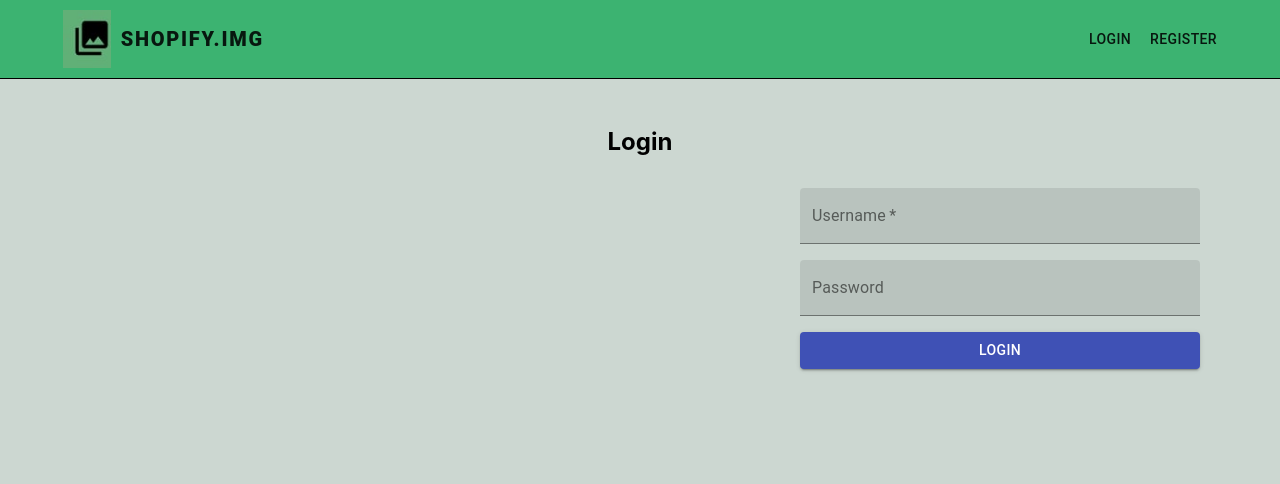
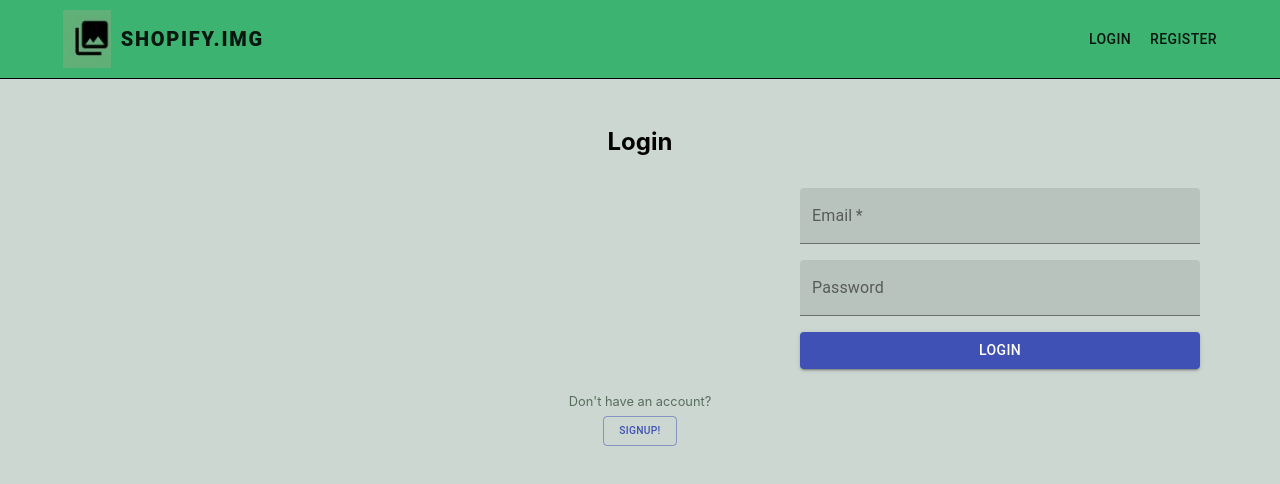
Before and after one commit to kutluduman/shopify-img, a React (Create React App) app in the folder client/: page /login in a window 1280 px wide. Shown: the top 484 px of the page. Built offline with nearby package versions, Linux system fonts and the light colour scheme.

Commit message:
Sign up button is added

```diff
--- a/client/src/components/User/Login.jsx
+++ b/client/src/components/User/Login.jsx
@@ -3,7 +3,7 @@ import Navbar from "../Home/Navbar";
 import styled from "styled-components";
 import Fade from "react-reveal/Fade";
 import { TextField } from "@material-ui/core";
-import { Button } from '@material-ui/core';
+import { Button } from "@material-ui/core";
 
 const PageContainer = styled.section`
   position: fixed;
@@ -35,10 +35,25 @@ const PageContainer = styled.section`
   form.form .MuiFormControl-root {
     margin-bottom: 1em;
   }
+
+  div.signup-instead-wrapper {
+    display: flex;
+    justify-content: center;
+    flex-direction: column;
+    text-align: center;
+    align-items: center;
+    font-size: 0.8em;
+    color: #576D5C;
+    margin-top: 1em;
+  }
+  div.signup-instead-wrapper button {
+    margin-top: -6px;
+    font-size: 0.8em;
+  }
 `;
 
 const Login = () => {
-  const [login, setLogin] = useState({
+  const [stateLogin, setStateLogin] = useState({
     username: "",
     password: "",
   });
@@ -54,10 +69,10 @@ const Login = () => {
           <TextField
             required={true}
             onChange={(event) =>
-              setLogin({ ...login, username: event.target.value })
+              setStateLogin({ ...stateLogin, username: event.target.value })
             }
-            label="Username"
-            value={login.username}
+            label="Email"
+            value={stateLogin.username}
             variant="filled"
             size="medium"
             fullfullWidth={true}
@@ -65,23 +80,27 @@ const Login = () => {
           <TextField
             type="password"
             onChange={(event) =>
-              setLogin({ ...login, password: event.target.value })
+              setStateLogin({ ...stateLogin, password: event.target.value })
             }
             label="Password"
-            value={login.password}
+            value={stateLogin.password}
             variant="filled"
             size="medium"
             fullfullWidth={true}
           />
-          <Button
-          fullWidth
-          variant="contained"
-          color= "primary"
-          type="submit"
-          >
+          <Button fullWidth variant="contained" color="primary" type="submit">
             LOGIN
-            </Button>
+          </Button>
         </form>
+        <div className="signup-instead-wrapper">
+        <p>Don't have an account?</p>
+        <Button
+        size="medium"
+        variant="outlined"
+        color="primary"
+        >Signup!
+        </Button>
+      </div>
       </PageContainer>
     </div>
   );
```
